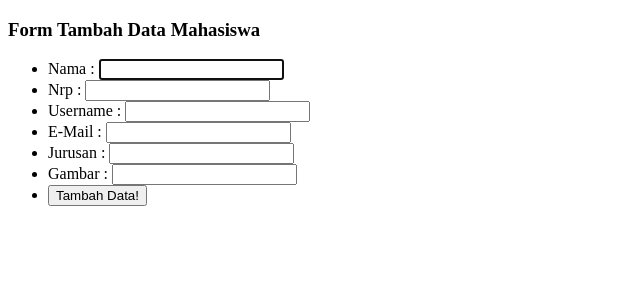
After one commit to nioke-dev/pw2021_02_12, a PHP site: page /tambah.php in a window 1280 px wide. The commit adds this page. Shown: the top 300 px of the page, without its empty margins (0-640 px from the left). Run offline with PHP 8.4, Linux system fonts and the light colour scheme.

Commit message:
menambahkan fitur INSERT data

```diff
--- a/kuliah/pertemuan10/functions.php
+++ b/kuliah/pertemuan10/functions.php
@@ -22,4 +22,63 @@ function query($query){
 
   return $rows;
 }
+
+
+function tambah($data){
+  // var_dump($data);
+  // cara menambah data cukup memanggil fungsinya yaitu query
+
+  $conn = koneksi();
+
+  $nama = $data['nama'];
+  $nrp = $data['nrp'];
+  $email = $data['email'];
+  $jurusan = $data['jurusan'];
+  $gambar = $data['gambar'];
+
+  $query = "INSERT INTO
+              mahasiswa
+            VALUES
+            (null, '$nama', '$nrp', '$email', '$jurusan', '$gambar');
+            ";
+  mysqli_query($conn, $query);
+
+  echo mysqli_error($conn);
+
+  return mysqli_affected_rows($conn);
+  // buat ngasih tau ke mysql nya bahwa ada baris yang berubah di database kita
+  // berubah itu entah itu tambah entah itu ilang atau dihapus atau dimodifikasi
+  // kalau angkanya menghasilkan 1 berarti ada satu yang nambah atau satu yang ngilang
+  // kalau angkanya 0 berarti tidak ada yang nambah
+  // tapi kalu angkanya minus 1 ada yang eror
+}
+// dia akan ngambil data ynag dikirimin tadi, data dikirimin dalam bentuk post terus kita ambil boleh dalam bentuk apa saja
+
+
+
+
+
+
+
+
+
+
+
+
+
+
+
+
+
+
+
+
+
+
+
+
+
+
+
+
 ?>
--- a/kuliah/pertemuan10/latihan3.php
+++ b/kuliah/pertemuan10/latihan3.php
@@ -13,6 +13,10 @@ $mahasiswa = query("SELECT * FROM mahasiswa");
 </head>
 <body>
   <h3>Daftar Mahasiswa</h3>
+
+  <a href="tambah.php">Tambah Data Mahasiswa</a>
+  <br><br>
+
   <table border="1" cellpadding="10" cellspacing="0">
     <tr>
       <th>#</th>
--- /dev/null
+++ b/kuliah/pertemuan10/tambah.php
@@ -0,0 +1,91 @@
+<?php
+// pertama pastikan kita terhubung ke function
+require 'functions.php';
+
+// cek apakah tombol tambah sudah di tekan
+if (isset( $_POST['tambah'] )) {
+  # code...
+  // kita akan ambil semua data yang udah di ketikkan
+  // var_dump($_POST);
+
+
+  // kalau udah diklik tombol tambah ambil semua data post tadi terus kirimkan ke sebuah function namanya tambah
+  if (tambah( $_POST ) > 0) {
+    // kalu tambah ini menghasilkan nilai yang lebih besar dari  0
+    # code...
+    echo "
+      <script>
+        alert('Data Berhasil Ditambahkan!!');
+      </script>
+    ";
+  } else {
+    # code...
+    echo "
+      <script>
+        alert('Data Gagal Ditambahkan!!');
+      </script>
+    ";
+  }
+}
+
+?>
+<!DOCTYPE html>
+<html lang="en">
+<head>
+  <meta charset="UTF-8">
+  <meta http-equiv="X-UA-Compatible" content="IE=edge">
+  <meta name="viewport" content="width=device-width, initial-scale=1.0">
+  <title>Tambah Data Mahasiswa</title>
+</head>
+<body>
+  <h3>Form Tambah Data Mahasiswa</h3>
+  <form action="" method="POST">
+  <!-- actionnya di kosongkan karena kalau di kosongkan itu data yang ada didalam form nya ketika di submit akan dikembalikan ke halaman yang sama -->
+    <ul>
+      <li>
+        <label>
+          Nama :
+          <input type="text" name="nama" autofocus required>
+        </label>
+        <!-- jika name nya di database menggunakan huruf besar maka name diatas harus sama dengan field yang ada di database -->
+      </li>
+      <li>
+        <label>
+          Nrp :
+          <input type="text" name="nrp" required>
+        </label>
+      </li>
+      <li>
+        <label>
+          Username :
+          <input type="text" name="username" required>
+        </label>
+      </li>
+      <li>
+        <label>
+          E-Mail :
+          <input type="text" name="email" required>
+        </label>
+      </li>
+      <li>
+        <label>
+          Jurusan :
+          <input type="text" name="jurusan" required>
+        </label>
+      </li>
+      <li>
+        <label>
+          Gambar :
+          <input type="text" name="gambar" required>
+        </label>
+      </li>
+      <li>
+        <button type="submit" name="tambah">Tambah Data!</button>
+      </li>
+    </ul>
+  </form>
+
+
+
+</body>
+</html>
```
Also changed, not shown: kuliah/pertemuan10/latihannnn/detil.php (added, +41 -0 lines), kuliah/pertemuan10/latihannnn/function_latihan_read.php (added, +15 -0 lines), kuliah/pertemuan10/latihannnn/latihan read.php (added, +38 -0 lines), 1 other file.
